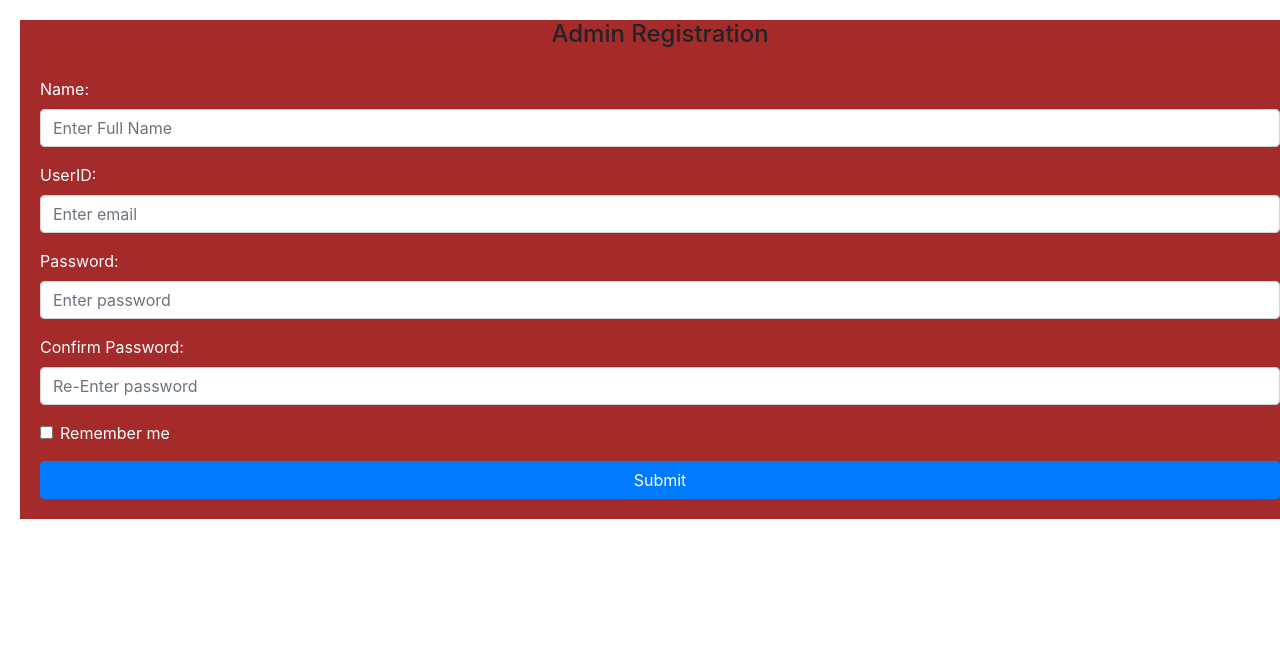
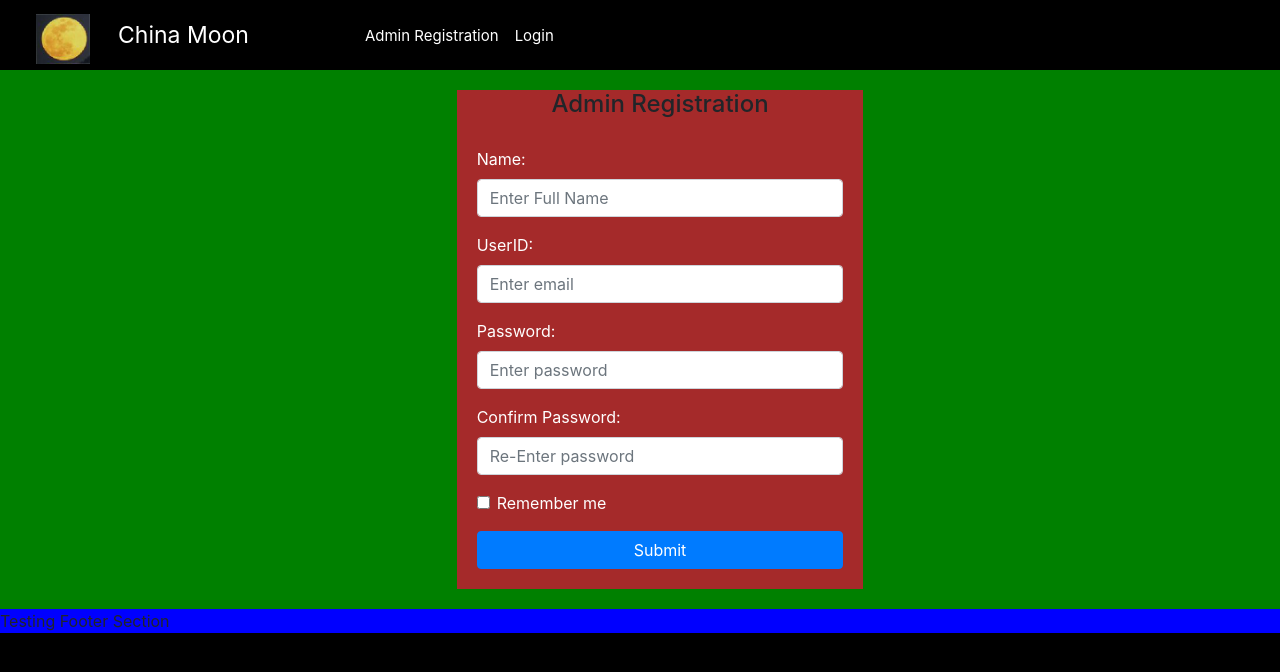
Before and after one commit to AaronLanier/ChinaMoonProject, a React (Create React App) app in the folder client/: page /Registration in a window 1280 px wide. Shown: the top 672 px of the page. Built offline with nearby package versions, Linux system fonts and the light colour scheme.

Commit message:
remove old package.json files and re-install a new one, modified component to have navigations

```diff
--- a/client/src/App.js
+++ b/client/src/App.js
@@ -1,29 +1,25 @@
-import React from 'react';
+import React from "react";
 import { BrowserRouter as Router, Switch, Route } from "react-router-dom";
 //import logo from './logo.svg';
-import Container from './components/Container';
-import Login from './components/Login';
-import Registration from './components/Registration';
-
+import Container from "./components/Container";
+import Login from "./components/Login";
+import Registration from "./components/Registration";
+import Admin from "./components/Admin";
 
 
 function App() {
   return (
-  <Router>
+    <Router>
+      <Switch>
+        <div className="App">
+          <Route path="/admin" component={Container} />
 
-    <Switch>
-      <Route path="/admin" component={Container} />
-      <Route path="/Login" component={Login} />
-      <Route path="/Registration" component={Registration} />
-
-
-
-    </Switch>
-  </Router>
-
-
+          <Route path="/Login" component={Login} />
+          <Route path="/Registration" component={Admin} />
+        </div>
+      </Switch>
+    </Router>
   );
-
 }
 
 export default App;
--- a/client/src/components/AdminWrapper.js
+++ b/client/src/components/AdminWrapper.js
@@ -1,24 +1,31 @@
 import React from "react";
-
-//import Registration from "./Registration";
+import { BrowserRouter as Router, Switch, Route } from "react-router-dom";
+import Login from "./Login";
+import Registration from "./Registration";
 import "./styles.css";
 
+function Wrapper(props) {
+    return (
 
-function AdminWrapper(props) {
+        <div className="row" id="main">
+            <div className="col" id="lavender;">
+                {" "}
+                &nbsp;
+      </div>
+            <div className="col" id="orange;">
 
-    return (
-        <div className="row" id="main">
-            <div className="col" id="lavender;"> &nbsp;</div>
-            <div className="col" id="orange;">
-               This the Admin page
+                <Registration />
+
+
+
 
             </div>
-            <div className="col" id="lavender;">&nbsp;</div>
+            <div className="col" id="lavender;">
+                &nbsp;
+      </div>
         </div>
 
-
-    )
+    );
 }
 
-
-export default AdminWrapper;
+export default Wrapper;
--- a/client/src/components/NavBar.js
+++ b/client/src/components/NavBar.js
@@ -25,7 +25,7 @@ function NavBar(props) {
                     <li clasName="nav-item">
 
 
-<Link to ="/Login" className="nav-link" id="link"> Login </Link>
+<Link to ="/admin" className="nav-link" id="link"> Login </Link>
 
                     </li>
                 </ul>
--- a/client/src/components/Wrapper.js
+++ b/client/src/components/Wrapper.js
@@ -6,8 +6,7 @@ import "./styles.css";
 
 function Wrapper(props) {
   return (
-    <Router>
-    <Switch>
+
     <div className="row" id="main">
       <div className="col" id="lavender;">
         {" "}
@@ -15,10 +14,9 @@ function Wrapper(props) {
       </div>
       <div className="col" id="orange;">
 
-          <Route exact path="/Login" Component={Login}/>
+          <Login />
 
 
-          <Route exact path="/Registration" Component={Registration}/>
 
 
       </div>
@@ -26,8 +24,7 @@ function Wrapper(props) {
         &nbsp;
       </div>
     </div>
-      </Switch>
-    </Router>
+
   );
 }
 
--- a/client/src/components/styles.css
+++ b/client/src/components/styles.css
@@ -1,6 +1,6 @@
 body{
     width:100%;
-
+    background-color: black;
 }
 
 .wrapper{
```
Also changed, not shown: client/package.json (+13 -12 lines), client/src/components/Login.js (+34 -19 lines), package.json (+46 -20 lines), 2 other files (tests, documents, lock files or other folders).
